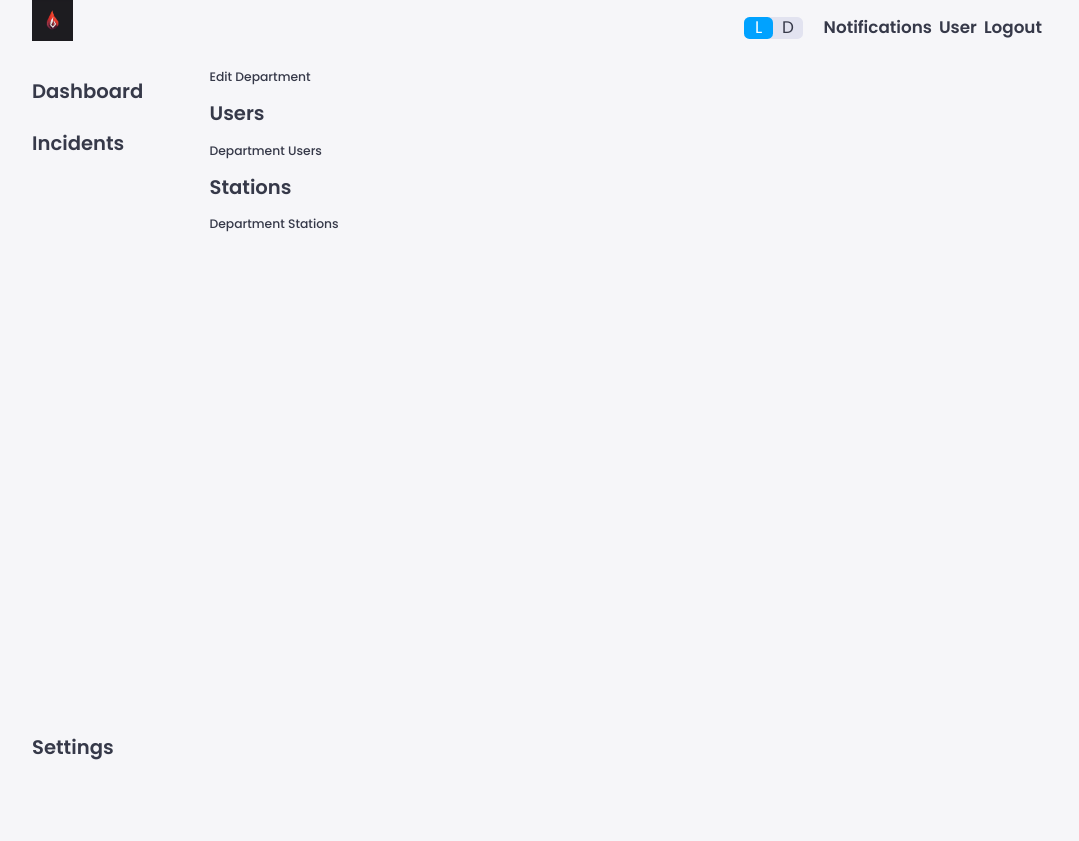
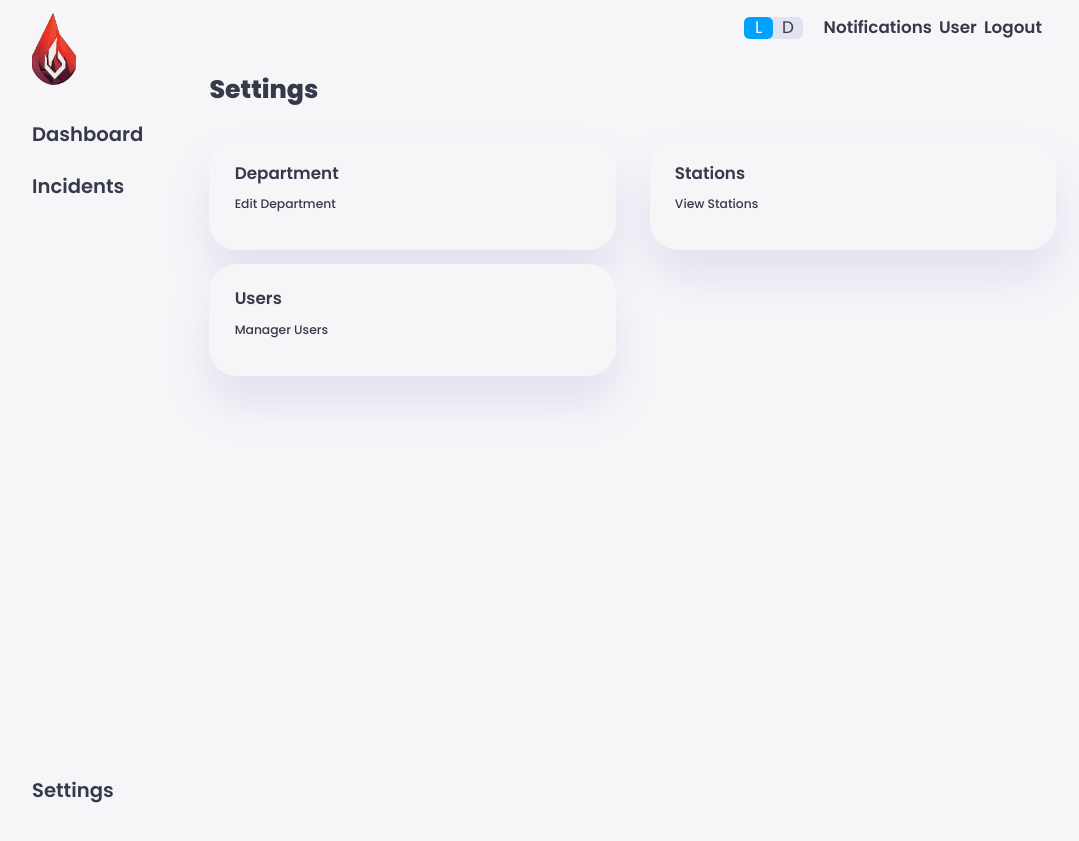
Before and after one commit to rodneygauna/emberstone, a Flask app: page /settings in a window 1280 px wide. Shown: the whole page, without its empty margins (96-1175 px from the left). Before the commit the page ends 760 px from the top, so only its background shows below. Run offline with Flask 3, Linux system fonts and the light colour scheme; a user stored in the database is signed in; tables that the repository leaves empty hold one stand-in row (values such as "Sample post"); some libraries are stand-ins or nearby versions.

Commit message:
Settings page redesigned

```diff
--- a/src/departments/views.py
+++ b/src/departments/views.py
@@ -72,16 +72,16 @@ def add_department():
 
 
 # Route - Edit Department Page
-@departments_bp.route('/department/<int:department_id>/edit',
+@departments_bp.route('/department/edit',
                       methods=['GET', 'POST'])
 @login_required
-def edit_department(department_id):
+def edit_department():
     '''Route: Edit Department Page'''
 
     form = DepartmentForm()
 
     # Variables
-    department = Department.query.filter_by(id=department_id).first()
+    department = Department.query.first()
 
     # Populate form fields
     if request.method == 'GET':
--- a/src/settings/views.py
+++ b/src/settings/views.py
@@ -15,7 +15,6 @@ from src import db
 from src.models import (
     User,
     Department,
-    UserDepartment,
 )
 
 
@@ -30,19 +29,5 @@ settings_bp = Blueprint('settings', __name__)
 def settings():
     '''Route: Settings Page'''
 
-    department = (
-        db.session.query(
-            UserDepartment.user_id,
-            UserDepartment.department_id,
-            Department.id,
-            User.id,
-            )
-        .filter(UserDepartment.user_id == current_user.id)
-        .join(User, User.id == UserDepartment.user_id)
-        .join(Department, Department.id == UserDepartment.department_id)
-        .first()
-    )
-
     return render_template('settings/settings.html',
-                           department=department,
                            title='Emberstone - Settings')
--- a/src/static/css/custom.css
+++ b/src/static/css/custom.css
@@ -1,6 +1,15 @@
 /* Sidenav */
 aside {
     height: 100vh;
+}
+
+aside .logo {
+    display: flex;
+    justify-content: center;
+    align-items: center;
+    height: 5rem;
+    max-width: 44px;
+    margin-top: 1rem;
 }
 
 aside .sidebar {
@@ -40,11 +49,6 @@ aside .sidebar a:last-child {
     margin-left: 0.5rem;
 }
 
-/* Card - Custom */
-.card {
-    height: 100vh;
-}
-
 /* Button Group */
 .button-group {
     display: flex;
--- a/src/static/css/zesty.css
+++ b/src/static/css/zesty.css
@@ -109,7 +109,7 @@ body {
 
 .dark-mode span.active {
     background-color: var(--color-primary);
-    color: white;
+    color: #FFFFFF;
     border-radius: var(--border-radius-1);
 }
 
--- a/src/templates/core/index.html
+++ b/src/templates/core/index.html
@@ -1,3 +1,3 @@
 {% extends 'base.html' %} {% block content %}
-<h1>emberstone</h1>
+<h1>EMBERSTONE</h1>
 {% endblock content %}
--- a/src/templates/navigation.html
+++ b/src/templates/navigation.html
@@ -4,9 +4,8 @@
   <div class="logo">
     <a href="{{ url_for('core.index') }}">
       <img
-        src="{{ url_for('static', filename='assets/logos/emberstone_logo_1024x1024.png') }}"
+        src="{{ url_for('static', filename='assets/logos/emberstone_logo_294x483.png') }}"
         alt="Emberstone Logo"
-        style="width: 30%"
       />
     </a>
   </div>
@@ -16,7 +15,7 @@
     {% if current_user.is_authenticated %}
     <a href="#"><h3>Dashboard</h3></a>
     <a href="#"><h3>Incidents</h3></a>
-    <a href="#"><h3>Settings</h3></a>
+    <a href="{{ url_for('settings.settings') }}"><h3>Settings</h3></a>
     {% else %}
     <a href="{{ url_for('core.index') }}"><h3>Home</h3></a>
     <a href="{{ url_for('users.login') }}"><h3>Login</h3></a>
--- a/src/templates/settings/settings.html
+++ b/src/templates/settings/settings.html
@@ -1,20 +1,31 @@
 {% extends 'base.html' %} {% block content %}
+<h1>Settings</h1>
 <div class="row">
   <div class="six columns">
-    <a
-      href="{{url_for('departments.edit_department', department_id=department.department_id)}}"
-      >Edit Department</a
-    >
-    <h3>Users</h3>
-    <a
-      href="{{url_for('users.view_department_users', department_id=department.department_id)}}"
-      >Department Users</a
-    >
-    <h3>Stations</h3>
-    <a
-      href="{{url_for('stations.view_stations', department_id=department.department_id)}}"
-      >Department Stations</a
-    >
+    <div class="card">
+      <div class="card-header">Department</div>
+      <div class="card-body">
+        <a href="{{url_for('departments.edit_department')}}">Edit Department</a>
+      </div>
+    </div>
+  </div>
+  <div class="six columns">
+    <div class="card">
+      <div class="card-header">Stations</div>
+      <div class="card-body">
+        <a href="{{url_for('stations.view_stations') }}">View Stations</a>
+      </div>
+    </div>
+  </div>
+  <div class="row">
+    <div class="six columns">
+      <div class="card">
+        <div class="card-header">Users</div>
+        <div class="card-body">
+          <a href="#">Manager Users</a>
+        </div>
+      </div>
+    </div>
   </div>
 </div>
 {% endblock content %}
```
Also changed, not shown: src/cli/cli_commands.py (+0 -12 lines), src/models.py (+0 -25 lines), src/stations/views.py (+7 -8 lines), src/users/views.py (+0 -16 lines), src/static/assets/logos/emberstone_logo_294x483.png (added).
